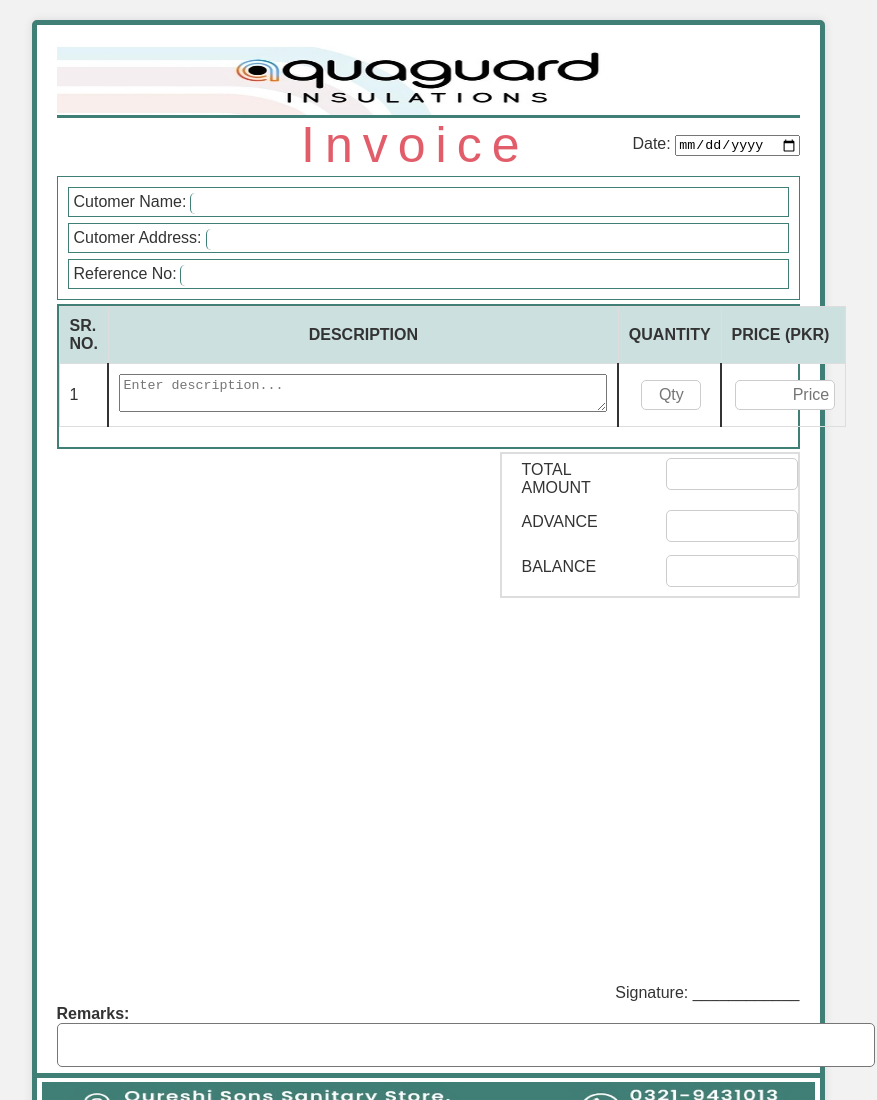
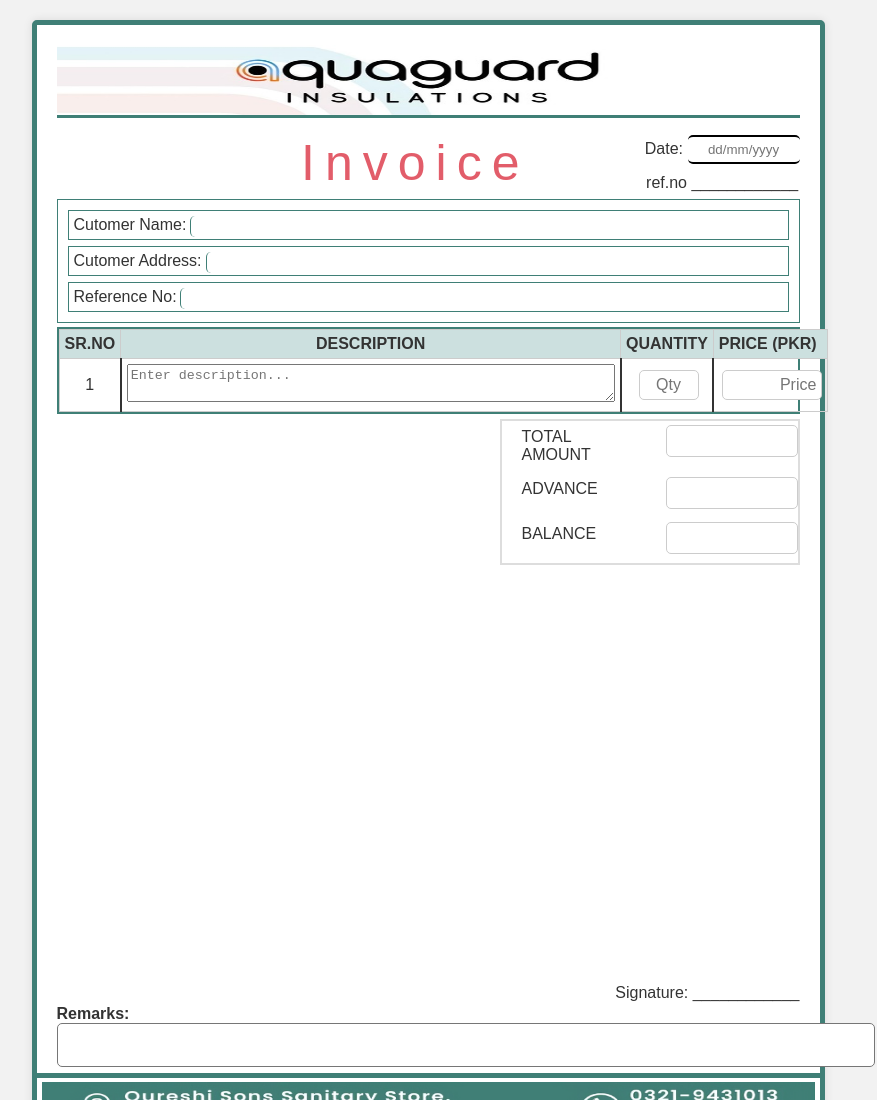
Before and after one commit to Abeerkhurram/AquaGuard-invoice, a plain HTML site: page index.html in a window 1280 px wide. Shown: the top 1100 px of the page, without its empty margins (212-1089 px from the left). Drawn offline with nearby package versions, Linux system fonts and the light colour scheme; a script that the page names is missing.

Commit message:
Update index.html

```diff
--- a/index.html
+++ b/index.html
@@ -8,6 +8,8 @@
     <script src="https://cdnjs.cloudflare.com/ajax/libs/html2canvas/1.4.1/html2canvas.min.js"></script>
     <script src="https://cdnjs.cloudflare.com/ajax/libs/FileSaver.js/2.0.5/FileSaver.min.js"></script>
     <script src="https://cdnjs.cloudflare.com/ajax/libs/jspdf/2.5.1/jspdf.umd.min.js"></script>
+
+    <link rel="stylesheet" href="https://cdn.jsdelivr.net/npm/flatpickr/dist/flatpickr.min.css">
     <style>
         body {
             font-family: sans-serif;
@@ -49,7 +51,7 @@
         .invoice-header {
             display: flex;
             justify-content: right;
-            margin-bottom: 20px;
+            margin-bottom: 7px;
             align-items: center;
         }
 
@@ -82,11 +84,7 @@
             border-left: 1px solid #3f7f76;
         }
 
-        table {
-            width: 100%;
-            border-collapse: collapse;
-            margin-bottom: 20px;
-        }
+
 
         th,
         td {
@@ -98,29 +96,43 @@
         th {
             background-color: #cce0df;
         }
-
 .tcontainer {
-            height: 500px;
-            position: relative;
-            border: none;
-            margin-bottom: 20px;
+    position: relative; /* Maintain relative positioning */
+    width: 100%; /* Full width */
+    margin-bottom: 10px; /* Bottom margin */
+    box-sizing: border-box; /* Include padding and border in height calculations */
 }
 
 .tcontainer table {
-            width: 100%;
-            border-collapse: collapse;
+    width: 100%; /* Table width to fill the container */
+    border-collapse: collapse; /* Collapse borders for a cleaner look */
 }
 
-        .tcontainer th,
-        .tcontainer td {
-            padding: 10px;
-            text-align: left;
-            border: 1px solid #ddd;
+.tcontainer th, .tcontainer td {
+    padding: 5px; /* Reduced padding for better fit */
+    border: 1px solid #ccc; /* Optional: Add borders to table cells */
+    text-align: left; /* Align text to the left */
 }
 
-        .tcontainer th {
-            background-color: #cce0df;
+/* Adjust column widths */
+.tcontainer th:nth-child(1), .tcontainer td:nth-child(1) {
+    width: 10%; /* 10% for SR.NO */
 }
+
+.tcontainer th:nth-child(2), .tcontainer td:nth-child(2) {
+    width: 50%; /* 50% for DESCRIPTION */
+}
+
+.tcontainer th:nth-child(3), .tcontainer td:nth-child(3) {
+    width: 20%; /* 20% for QUANTITY */
+}
+
+.tcontainer th:nth-child(4), .tcontainer td:nth-child(4) {
+    width: 20%; /* 20% for PRICE (PKR) */
+}
+
+
+
 
         .tcontainer td:nth-child(1),
         .tcontainer td:nth-child(2),
@@ -137,7 +149,7 @@
         .total-section {
             width: 300px;
             float: right;
-             margin-top: -17px;
+             margin-top: -5px;
             padding: 0px;
             border: 2px solid #ddd;
             box-sizing: border-box;
@@ -154,7 +166,7 @@
 
         .total-section .label {
             /* background-color: #cce0df; */
-            padding-right: 20px;
+            padding-right: 10px;
             text-decoration: bold;
             margin-left: 20px;
             margin-top: 3px;
@@ -330,6 +342,24 @@ input[type="number"]::-webkit-inner-spin-button {
 input[type="number"] {
     -moz-appearance: textfield; /* For Firefox */
 }
+
+#date {
+    border-radius: 5px;
+    width: 102px;
+    text-align: center;
+    border: none; /* Remove this line */
+
+
+    border-top: 2px solid black;
+    /* Add an underline */
+    border-bottom: 2px solid black; /* Adjust the color and width as needed */
+
+    /* Optional: Add some padding for better spacing */
+    padding: 5px; /* Adjust the value as needed */
+}
+
+
+
     </style>
 </head>
 
@@ -342,10 +372,18 @@ input[type="number"] {
                         <h3 id="invoice-header">
                             Invoice
                         </h3>
-                <div class="date">
+            <div class="date" style="text-align: center;">
                 <label for="date">Date:</label>
-                    <input type="date" id="date" name="date">
+                <input type="text" id="date" name="date" class="date-input" placeholder="dd/mm/yyyy" pattern="^\d{1,2}/\d{1,2}/\d{4}$"
+           oninput="this.value = this.value.replace(/[^0-9/]/g, '')">
+
+
+                <br>
+                <span class="ref-no" style="margin-top: 10px; display: block;">ref.no ____________</span>
             </div>
+
+
+
         </div>
 
         <div class="invoice-details">
@@ -370,7 +408,7 @@ input[type="number"] {
             <table>
                 <thead>
                     <tr>
-                        <th>SR. NO.</th>
+                        <th style="text-align: center;">SR.NO</th>
                         <th style="text-align: center;">DESCRIPTION</th>
 
                         <th>QUANTITY</th>
@@ -379,8 +417,8 @@ input[type="number"] {
                 </thead>
                 <tbody id="table-body">
                     <tr id="row1">
-                        <td>1</td>
-                        <td colspan="1">
+                        <td style="text-align: center;">1</td>
+                        <td  colspan="1">
                             <textarea name="description1" rows="2" style="width: 60ch; word-wrap: break-word; resize:vertical; padding: 3px;"
                                 placeholder="Enter description..."></textarea>
                         </td>
@@ -390,7 +428,7 @@ input[type="number"] {
                             style="text-align: center; width: 60px; height: 30px; ;margin-left: 12px;padding: 5px; font-size: 16px; border-radius: 5px; border: 1px solid #ccc;" />
                     </td>
                     <td>
-                        <input type="number" id="idd" name="price1" placeholder="Price"
+                        <input type="text" id="idd" name="price1" placeholder="Price"
                             style="width: 100px; text-align: right;height: 30px; margin-left: 3px; padding: 5px; font-size: 16px; border-radius: 5px; border: 1px solid #ccc;" />
                     </td>
 
@@ -450,7 +488,7 @@ input[type="number"] {
 
     </div>
 <br><br>
-
+<script src="https://cdn.jsdelivr.net/npm/flatpickr"></script>
 <script>
         // Store for rows' quantity and price
         const rowsData = {
@@ -458,57 +496,45 @@ input[type="number"] {
             row2: { quantity: 0, price: 0 },
             row3: { quantity: 0, price: 0 },
             row4: { quantity: 0, price: 0 },
-            row5: { quantity: 0, price: 0 }
+            row5: { quantity: 0, price: 0 },
+            row6: { quantity: 0, price: 0 },
+            row7: { quantity: 0, price: 0 }
         };
 
          const totalAmountInput = document.getElementById('total-amount');
             const advanceInput = document.getElementById('advance');
             const balanceInput = document.getElementById('balance');
 
-
-
-
+            // Function to parse formatted price back to a number
+            const parseFormattedPrice = (formattedPrice) => {
+                return parseFloat(formattedPrice.replace(/,/g, ''));
+            };
 
             // Calculate total amount by fetching from storage
             function calculateTotalAmount() {
-
                 let totalAmount = 0;
                 for (const row in rowsData) {
                     const { quantity, price } = rowsData[row];
                     totalAmount += quantity * price;
-
                 }
-
-            totalAmount=totalAmount.toLocaleString('en-US');
-            totalAmountInput.value = totalAmount ;
-
+                totalAmount = totalAmount.toLocaleString('en-US');
+                totalAmountInput.value = totalAmount;
                 calculateBalance();
             }
 
             // Calculate balance
             function calculateBalance() {
-            // Get the advance value, remove 'Rs', commas, and whitespace, then convert to a number
                 const advance = parseFloat(advanceInput.value.replace(/Rs/g, '').replace(/,/g, '').trim()) || 0;
-
-            // Remove 'Rs', commas from totalAmount and convert to a number
                 const totalAmount = parseFloat(totalAmountInput.value.replace(/Rs/g, '').replace(/,/g, '').trim()) || 0;
-
-            // Calculate the balance
                 const temp = totalAmount - advance;
 
-            // Set the formatted advance value back to advanceInput
-
-            // Check if temp is equal to the total amount (indicating advance is zero)
                 if (temp == totalAmount) {
                     advanceInput.placeholder = "0"; // Show placeholder if advance is zero
                 } else {
-                // Clear the placeholder if advance is not zero
-                advanceInput.value = advance.toLocaleString('en-US') ;
+                    advanceInput.value = advance.toLocaleString('en-US');
                 }
 
-            // Set the balance value in en-US format with ' Rs' suffix
-            balanceInput.value = temp.toLocaleString('en-US') ;
-
+                balanceInput.value = temp.toLocaleString('en-US');
                 console.log(balanceInput.value);
             }
 
@@ -524,17 +550,10 @@ input[type="number"] {
                 }
             }
 
-
-
-
             // Update storage for quantity and price of a specific row
             function updateRowData(rowNumber, fieldType, value) {
-
-
-
                 const rowKey = `row${rowNumber}`;
-            rowsData[rowKey][fieldType] = parseFloat(value) || 0;
-
+                rowsData[rowKey][fieldType] = parseFloat(value) || 0; // Store numeric value
                 calculateTotalAmount();
             }
 
@@ -542,7 +561,6 @@ input[type="number"] {
             function attachEventListeners(rowNumber) {
                 const quantityInput = document.querySelector(`input[name="quantity${rowNumber}"]`);
                 const priceInput = document.querySelector(`input[name="price${rowNumber}"]`);
-
 
                 quantityInput.addEventListener('input', () => {
                     // Convert to positive if the value is negative
@@ -554,45 +572,50 @@ input[type="number"] {
 
                 priceInput.addEventListener('input', () => {
                     // Convert to positive if the value is negative
-                let temp;
                     if (priceInput.value < 0) {
                         priceInput.value = Math.abs(priceInput.value);
                     }
 
-                updateRowData(rowNumber, 'price', priceInput.value);
+                    // Remove commas to parse the number correctly
+                    const numericPrice = parseFormattedPrice(priceInput.value);
+
+                    // Update the rowsData
+                    rowsData[`row${rowNumber}`].price = numericPrice;
+
+                    // Format the price with commas for display
+                    priceInput.value = numericPrice.toLocaleString('en-US');
+
+                    // Update the row data
+                    updateRowData(rowNumber, 'price', numericPrice);
                 });
-
-
             }
 
             // Initial rows and event listeners
             let rowNumber = 2;
 
             function addRow() {
-            if(rowNumber==8)
-        {
+                if (rowNumber == 8) {
                     return;
                 }
                 let tableBody = document.getElementById('table-body');
                 let newRow = document.createElement('tr');
                 newRow.id = `row${rowNumber}`;
                 newRow.innerHTML = `
-                <td>${rowNumber}</td>
+            <td style="text-align: center;">${rowNumber}</td>
             <td colspan="1">
                 <textarea name="description${rowNumber}" rows="2" style="width: 60ch; word-wrap: break-word; resize: vertical;"
                     placeholder="Enter description..."></textarea>
             </td>
             <td>
                 <input type="number" name="quantity${rowNumber}" placeholder="Qty"
-                        style="text-align: center; width: 60px; height: 30px; ;margin-left: 12px;padding: 5px; font-size: 16px; border-radius: 5px; border: 1px solid #ccc;" />
+                    style="text-align: center; width: 60px; height: 30px; margin-left: 12px; padding: 5px; font-size: 16px; border-radius: 5px; border: 1px solid #ccc;" />
             </td>
             <td>
-                    <input type="number"  name="price${rowNumber}" placeholder="Price"
-                        style="width: 100px; text-align: right;height: 30px; margin-left: 3px; padding: 5px; font-size: 16px; border-radius: 5px; border: 1px solid #ccc;" />
+                <input type="text" name="price${rowNumber}" placeholder="Price"
+                    style="width: 100px; text-align: right; height: 30px; margin-left: 3px; padding: 5px; font-size: 16px; border-radius: 5px; border: 1px solid #ccc;" />
             </td>
         `;
                 tableBody.appendChild(newRow);
-
                 attachEventListeners(rowNumber);
                 rowNumber++;
             }
@@ -603,7 +626,6 @@ input[type="number"] {
                     let rowToDelete = document.getElementById(`row${rowNumber - 1}`);
                     rowToDelete.parentNode.removeChild(rowToDelete);
                     rowNumber--;
-                // Remove row from rowsData storage
                     delete rowsData[`row${rowNumber}`];
                     calculateTotalAmount(); // Recalculate after row removal
                 }
@@ -622,10 +644,18 @@ input[type="number"] {
             }
 
             function downloadAndPrintInvoice() {
-
                 window.print();
             }
 
+            const dateInput = document.getElementById('date');
+            const formattedDate = document.getElementById('formatted-date');
+
+            dateInput.addEventListener('change', function () {
+                const dateValue = new Date(this.value);
+                const options = { day: '2-digit', month: '2-digit', year: 'numeric' };
+                const formatted = dateValue.toLocaleDateString('en-GB', options).replace(/\//g, ' ');
+                formattedDate.textContent = formatted; // Display the formatted date
+            });
 
             calculateTotalAmount();
             calculateBalance();
```
Lines whose indentation alone changed are shown as unchanged.
